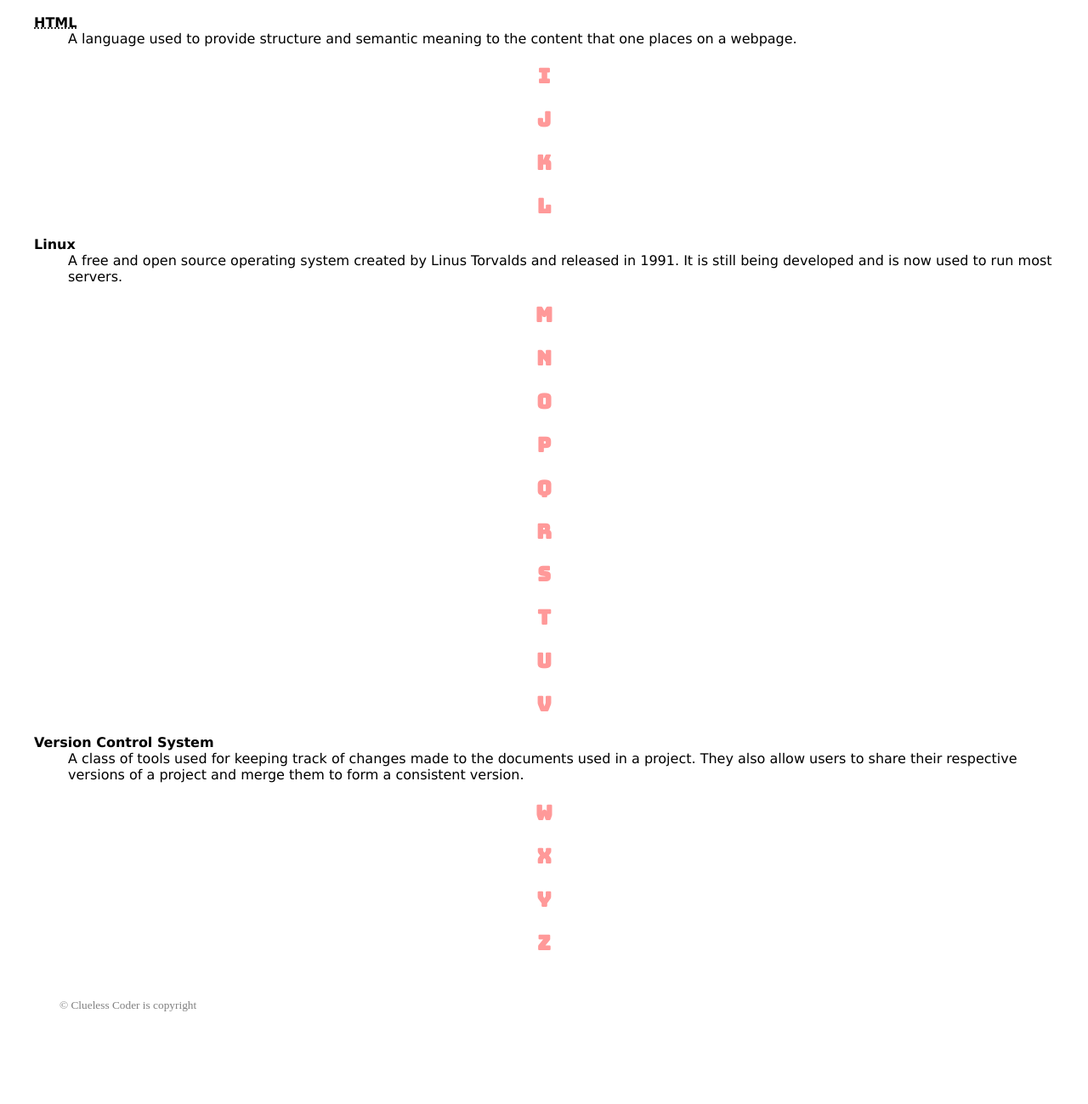
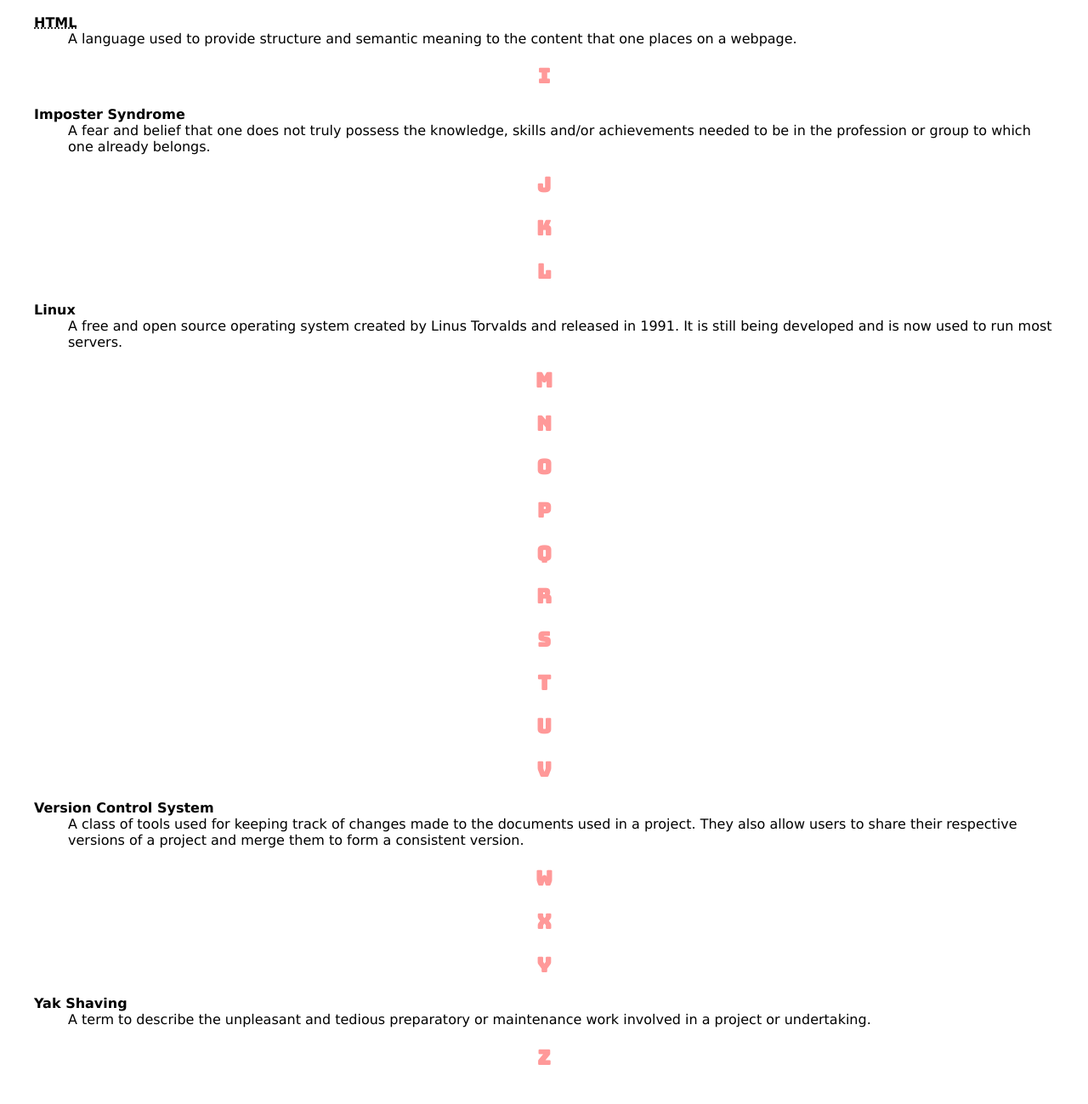
Before and after one commit to Grimmaldi/clueless-coder, a plain HTML site: page glossary.html in a window 1280 px wide. Shown: the part 781-2080 px from the top of the page at 85% size. Before the commit the page ends 2042 px from the top, so only its background shows below. Drawn offline with Linux system fonts and the light colour scheme.

Commit message:
Definition of imposter syndrome and yak shaving

```diff
--- a/glossary.html
+++ b/glossary.html
@@ -71,6 +71,15 @@
             </dl>
 
             <h2 id="I" class="definition-letter">I</h2>
+            <dl>
+                <dt id="imposter-syndrome">
+                    Imposter Syndrome
+                </dt>
+                <dd>
+                    A fear and belief that one does not truly possess the knowledge, skills and/or achievements needed
+                    to be in the profession or group to which one already belongs.
+                </dd>
+            </dl>
             <h2 id="J" class="definition-letter">J</h2>
             <h2 id="K" class="definition-letter">K</h2>
             <h2 id="L" class="definition-letter">L</h2>
@@ -104,6 +113,11 @@
             <h2 id="W" class="definition-letter">W</h2>
             <h2 id="X" class="definition-letter">X</h2>
             <h2 id="Y" class="definition-letter">Y</h2>
+            <dl>
+                <dt id="yak-shaving">Yak Shaving</dt>
+                <dd>A term to describe the unpleasant and tedious preparatory or maintenance work involved in a project
+                    or undertaking.</dd>
+            </dl>
             <h2 id="Z" class="definition-letter">Z</h2>
         </main>
         <footer>
```
